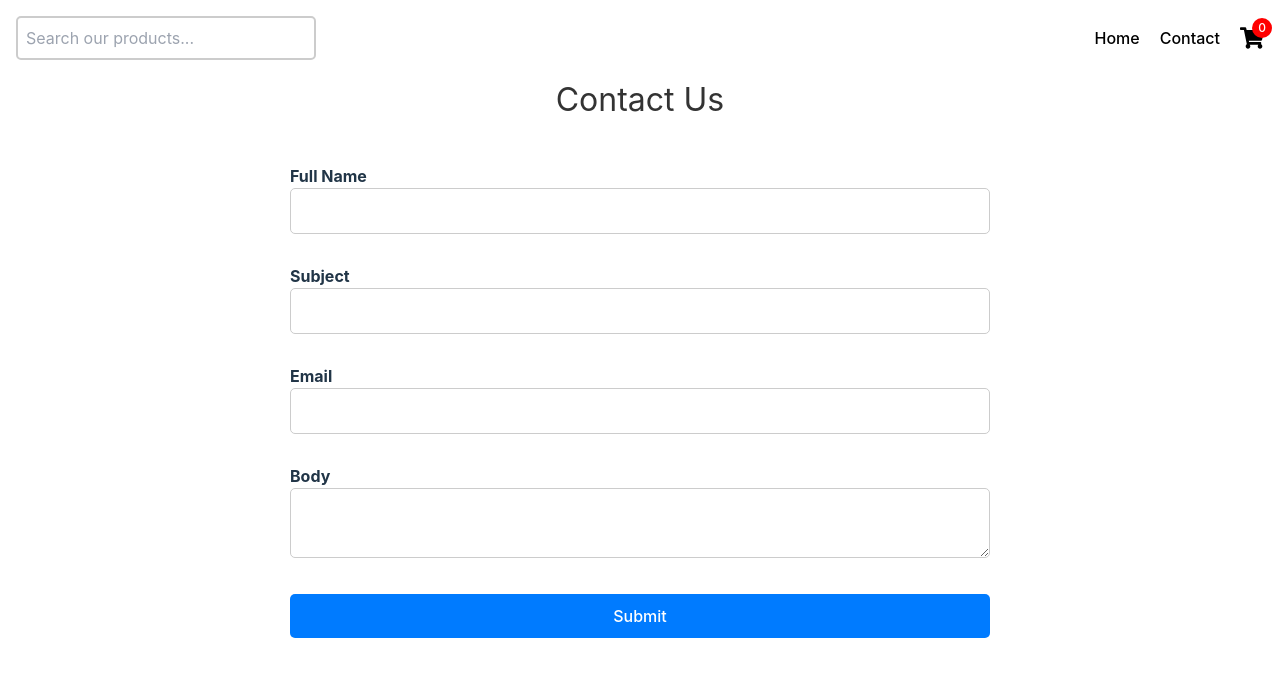
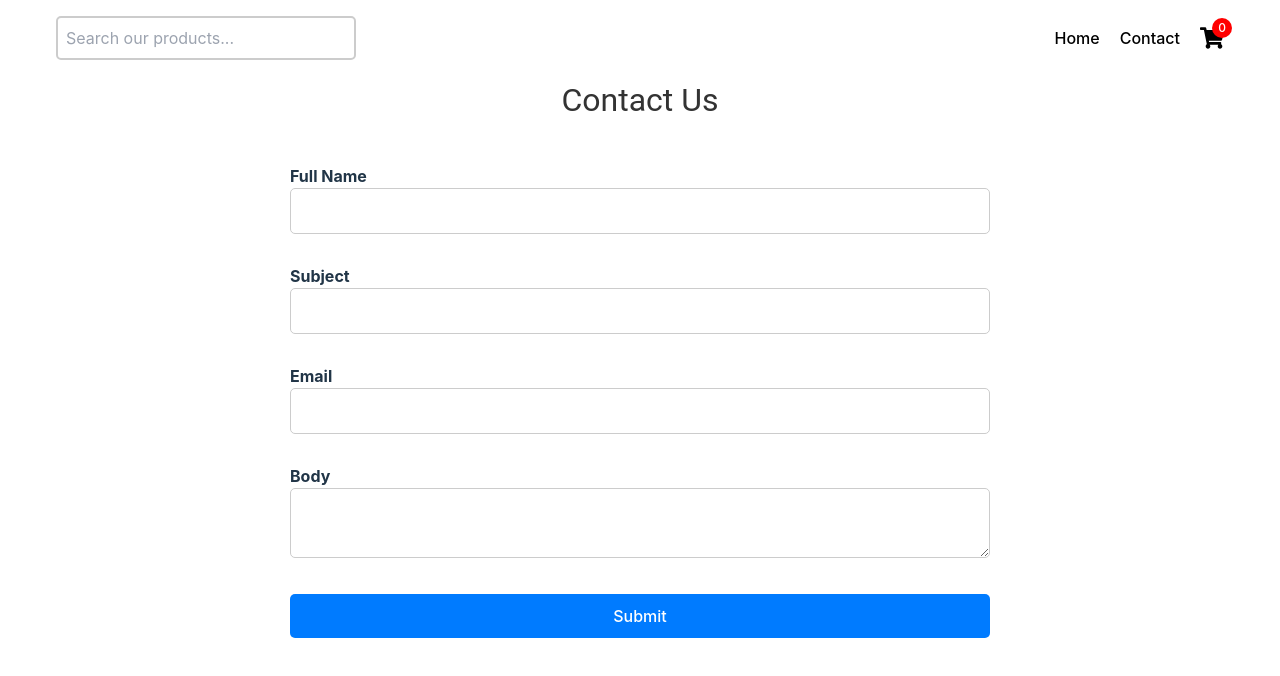
Before and after one commit to kribac12/kb-ecom-store, a React (Vite) app: page /contact in a window 1280 px wide. Shown: the top 676 px of the page. Built offline with nearby package versions, Linux system fonts and the light colour scheme.

Commit message:
Font family headings, layout width

```diff
--- a/src/components/Header/Header.styles.js
+++ b/src/components/Header/Header.styles.js
@@ -6,6 +6,8 @@ export const HeaderContainer = styled.header`
   align-items: center;
   justify-content: space-between;
   padding: 1rem;
+  max-width: 1200px;
+  margin: auto;
   background-color: ${(props) => props.theme.colors.primary};
 `;
 
--- a/src/components/Layout/Layout.styles.js
+++ b/src/components/Layout/Layout.styles.js
@@ -0,0 +1,8 @@
+import styled from "styled-components";
+
+export const MainContainer = styled.div`
+  max-width: 1200px;
+  margin: 0 auto;
+  padding: 0 20px;
+  width: 100%;
+`;
--- a/src/components/Layout/index.jsx
+++ b/src/components/Layout/index.jsx
@@ -1,14 +1,15 @@
 import { Outlet } from "react-router-dom";
 import Header from "../Header";
 import Footer from "../Footer";
+import { MainContainer } from "./Layout.styles";
 
 const Layout = () => {
   return (
     <>
       <Header />
-      <main>
+      <MainContainer as="main">
         <Outlet />
-      </main>
+      </MainContainer>
       <Footer />
     </>
   );
--- a/src/pages/Checkout/Checkout.styles.js
+++ b/src/pages/Checkout/Checkout.styles.js
@@ -2,9 +2,8 @@ import styled from "styled-components";
 import { ProductPrice, ProductTitle } from "../../styles/sharedStylesProducts";
 
 export const CartContainer = styled.div`
-  max-width: 1200px;
   margin: auto;
-  padding: 20px;
+  padding: 20px 0px;
   display: block;
 `;
 
--- a/src/pages/Product/Product.styles.js
+++ b/src/pages/Product/Product.styles.js
@@ -1,9 +1,7 @@
 import styled from "styled-components";
 
 export const ProductContainer = styled.div`
-  max-width: 1200px;
-  margin: auto;
-  padding: 20px;
+  padding: 20px 0px;
   display: block;
 
   @media (min-width: 768px) {
--- a/src/styles/GlobalStyle.js
+++ b/src/styles/GlobalStyle.js
@@ -26,6 +26,14 @@ const GlobalStyle = createGlobalStyle`
     }
   }
 
+  h1 {
+    font-size: 32px;
+  }
+
+  h1, h2, h3, h4, h5 {
+    font-family: 'Poppins', 'Roboto';
+  }
+
   button {
     border-radius: 8px;
     border: 1px solid transparent;
```
